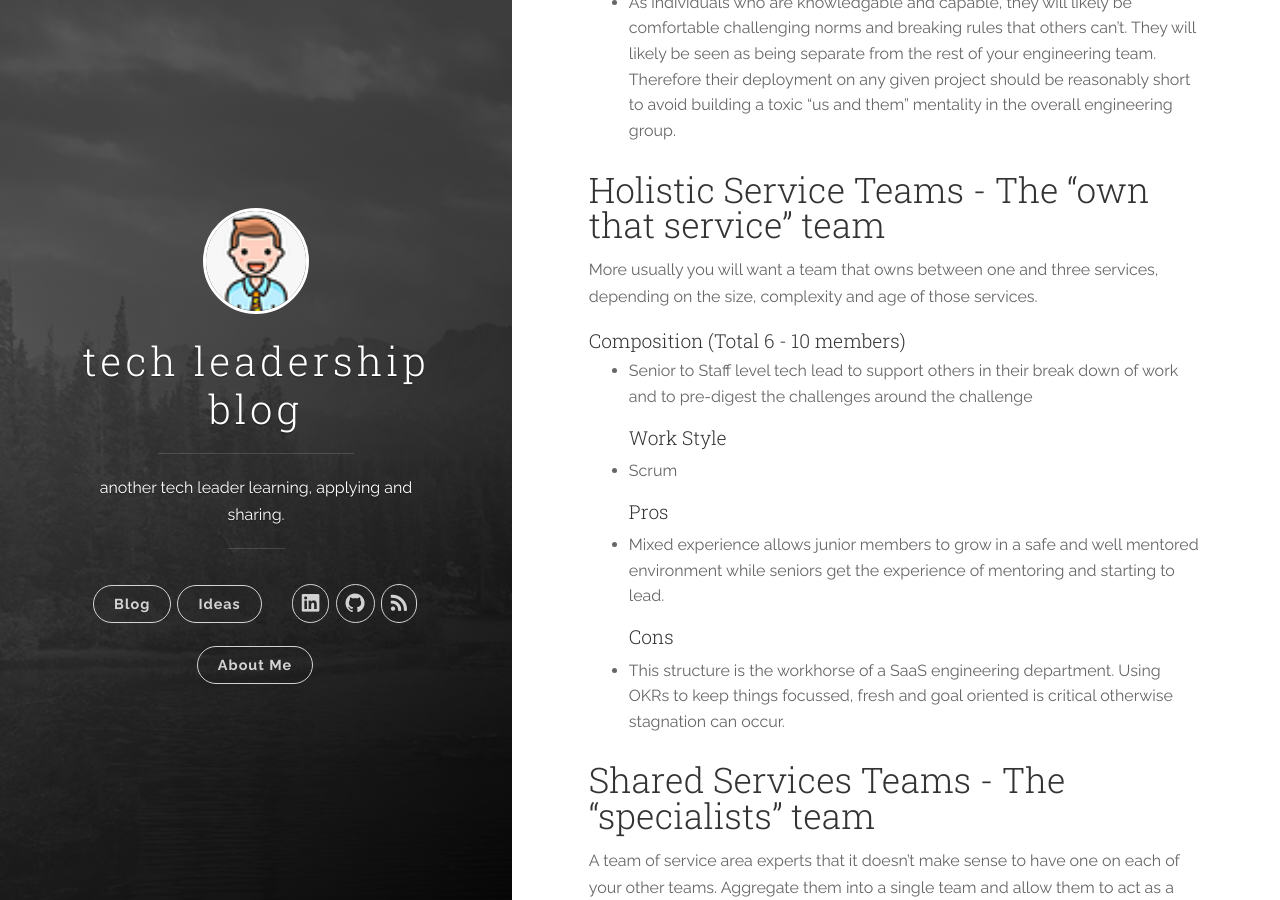
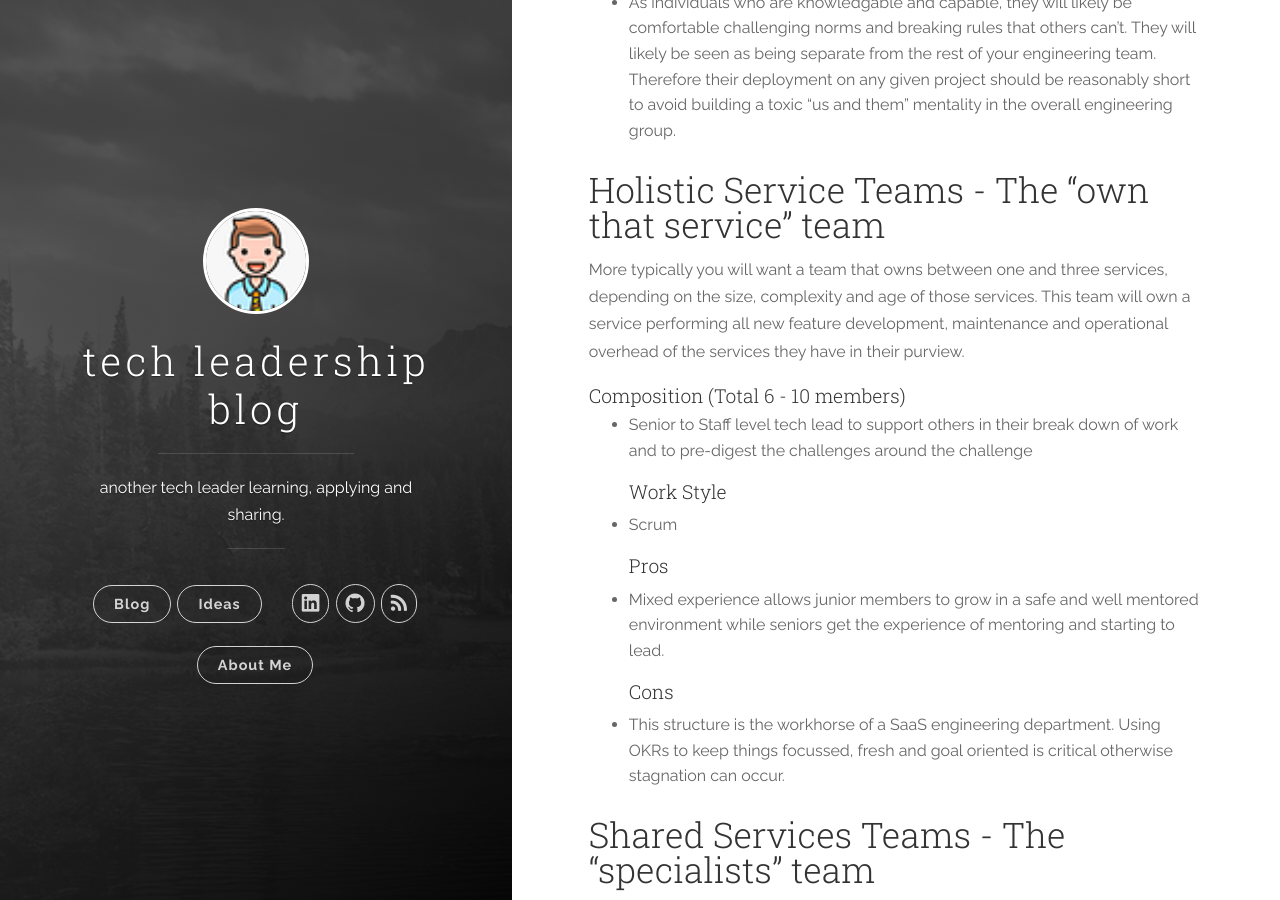
Before and after one commit to nomadicj/nomadicj.github.io, a Jekyll site: the page built from _posts/2023-08-09-Team Composition | What team compositions should I be using to achieve my goals?.md, in a window 1280 px wide and 900 px high, scrolled down 1086 px. Built offline with Jekyll 4.4.1, drawn with Linux system fonts in a browser that asks for light colours; some of the changed text lies outside the part shown.

Commit message:
Adding team structure post

```diff
--- a/_posts/2023-08-09-Team Composition | What team compositions should I be using to achieve my goals?.md
+++ b/_posts/2023-08-09-Team Composition | What team compositions should I be using to achieve my goals?.md
@@ -21,7 +21,7 @@ Occasionally you need a team to go and take on a defined task. Get a project don
 - As individuals who are knowledgable and capable, they will likely be comfortable challenging norms and breaking rules that others can’t. They will likely be seen as being separate from the rest of your engineering team. Therefore their deployment on any given project should be reasonably short to avoid building a toxic “us and them” mentality in the overall engineering group.
 
 ## Holistic Service Teams - The “own that service” team
-More usually you will want a team that owns between one and three services, depending on the size, complexity and age of those services.
+More typically you will want a team that owns between one and three services, depending on the size, complexity and age of those services. This team will own a service performing all new feature development, maintenance and operational overhead of the services they have in their purview.
 #### Composition (Total 6 - 10 members)
 - Senior to Staff level tech lead to support others in their break down of work and to pre-digest the challenges around the challenge
 #### Work Style
```
Also changed, not shown: other parts of _posts/2023-08-09-Team Composition | What team compositions should I be using to achieve my goals?.md (+1 -1 lines).
